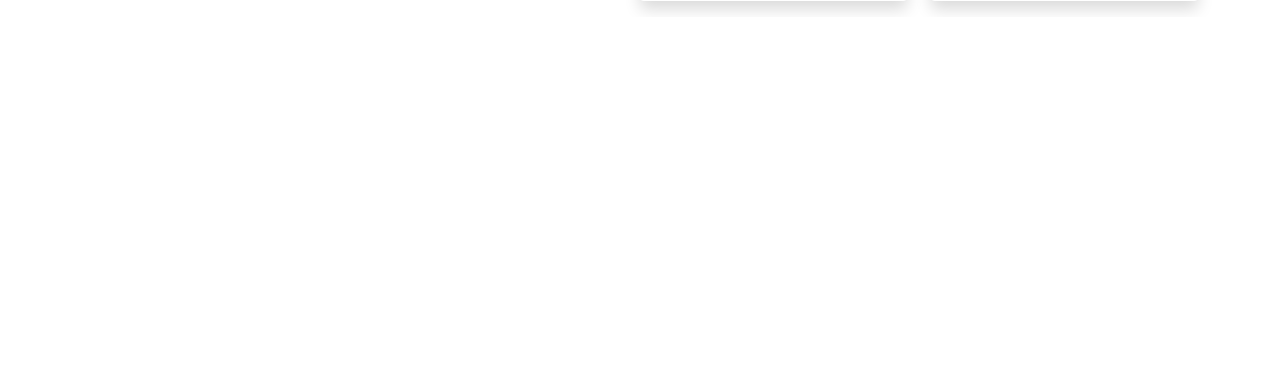
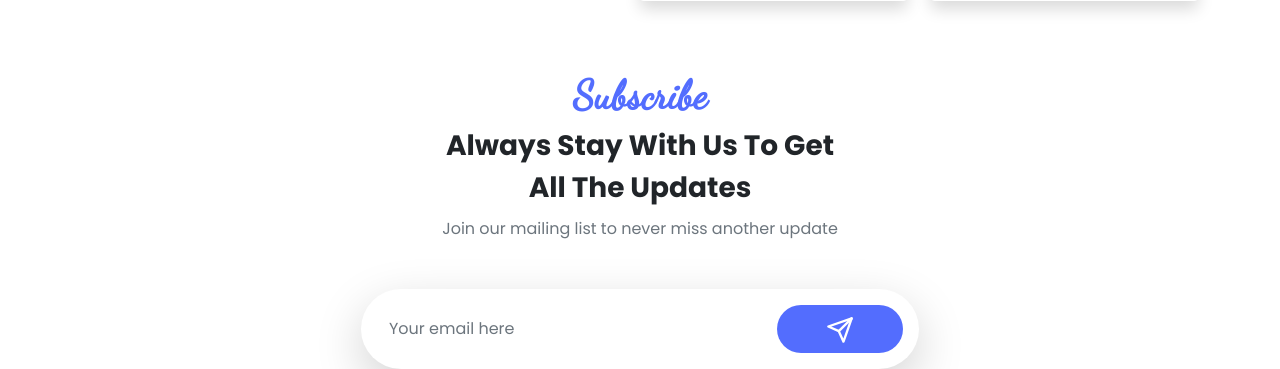
Before and after one commit to talaltaki/projectron-co-client, a React (Create React App) app: page / in a window 1280 px wide. Shown: the part 2057-2426 px from the top of the page. Before the commit the page ends 2074 px from the top, so only its background shows below. Built offline with nearby package versions, Linux system fonts and the light colour scheme.

Commit message:
Subscribe Section Done

```diff
--- a/src/components/Home/Home/Home.js
+++ b/src/components/Home/Home/Home.js
@@ -3,6 +3,7 @@
 import Header from "../Header/Header";
 import Projects from "../Projects/Projects";
 import Services from "../Services/Services";
+import Subscribe from "../Subscribe/Subscribe";
 
 const Home = () => {
   return (
@@ -11,6 +12,7 @@
       <Projects />
       <Services />
       <Feedbacks />
+      <Subscribe />
     </div>
   );
 };
--- /dev/null
+++ b/src/components/Home/Subscribe/Subscribe.js
@@ -0,0 +1,35 @@
+import React from "react";
+import { FiSend } from "react-icons/fi";
+
+const Subscribe = () => {
+  return (
+    <section className="container mt-5">
+      <div className="text-center">
+        <div className="font-cursive main-text fs-1 fw-bold">Subscribe</div>
+        <div className="fs-3 fw-bold">
+          Always Stay With Us To Get <br /> All The Updates
+        </div>
+        <p className="mt-2 text-secondary">
+          Join our mailing list to never miss another update
+        </p>
+      </div>
+
+      <div className="card w-50 rounded-pill mx-auto border-0 shadow-lg mt-5">
+        <div className="card-body">
+          <div className="d-flex">
+            <input
+              type="text"
+              placeholder="Your email here"
+              className="form-control border-0 rounded-pill"
+            />
+            <button className="btn main-btn btn-lg px-5 rounded-pill">
+              <FiSend className="fs-3" />
+            </button>
+          </div>
+        </div>
+      </div>
+    </section>
+  );
+};
+
+export default Subscribe;
```
